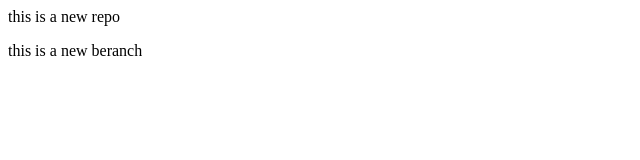
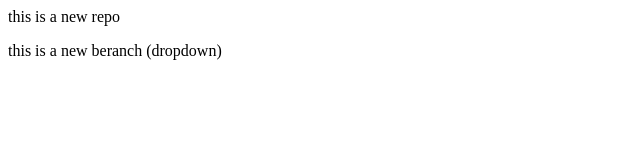
Before and after one commit to gaurav-acnt/localrepo, a plain HTML site: page index.html in a window 1280 px wide. Shown: the full height of the page, 0-640 px from the left. Drawn offline with Linux system fonts and the light colour scheme.

Commit message:
add dropdown

```diff
--- a/index.html
+++ b/index.html
@@ -1,2 +1,2 @@
 <P>this is a new repo</P>
-<p>this is a new beranch</p>
+<p>this is a new beranch (dropdown)</p>
```
